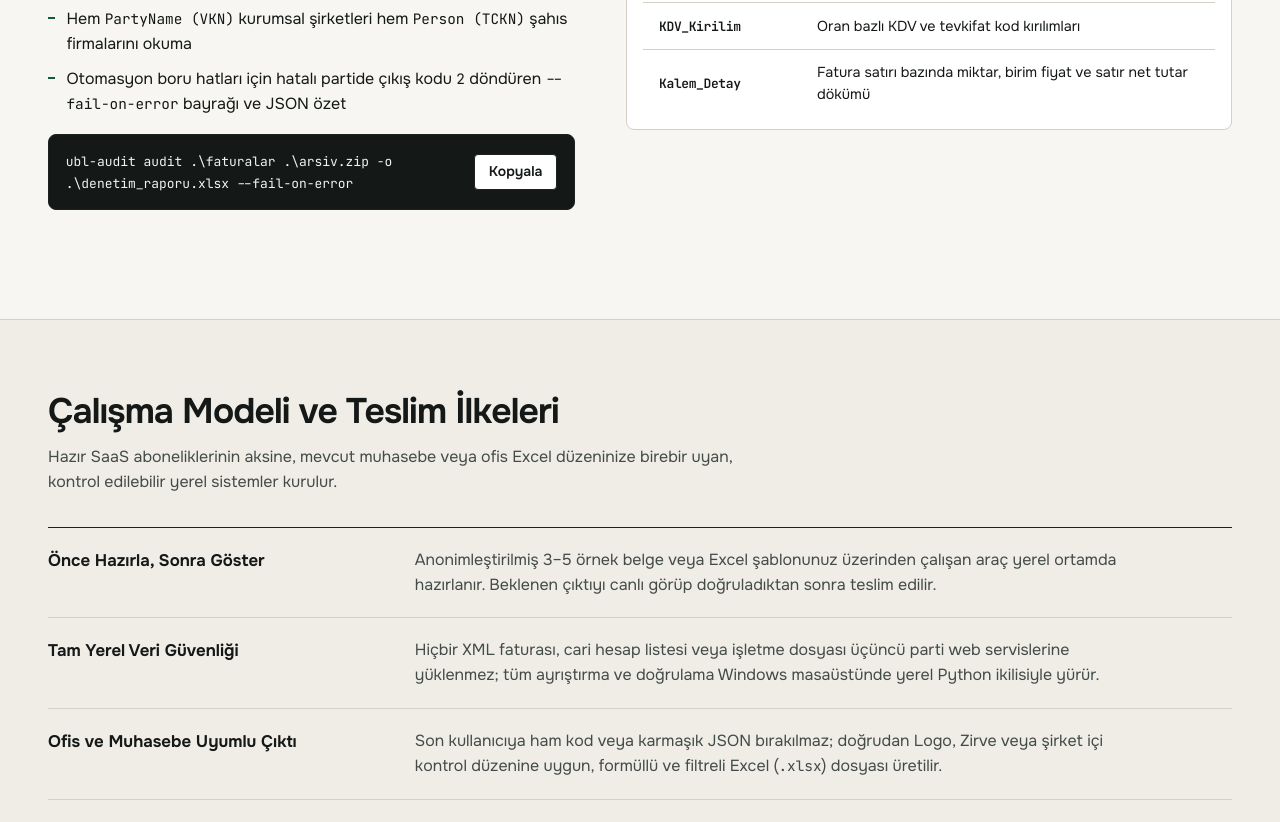
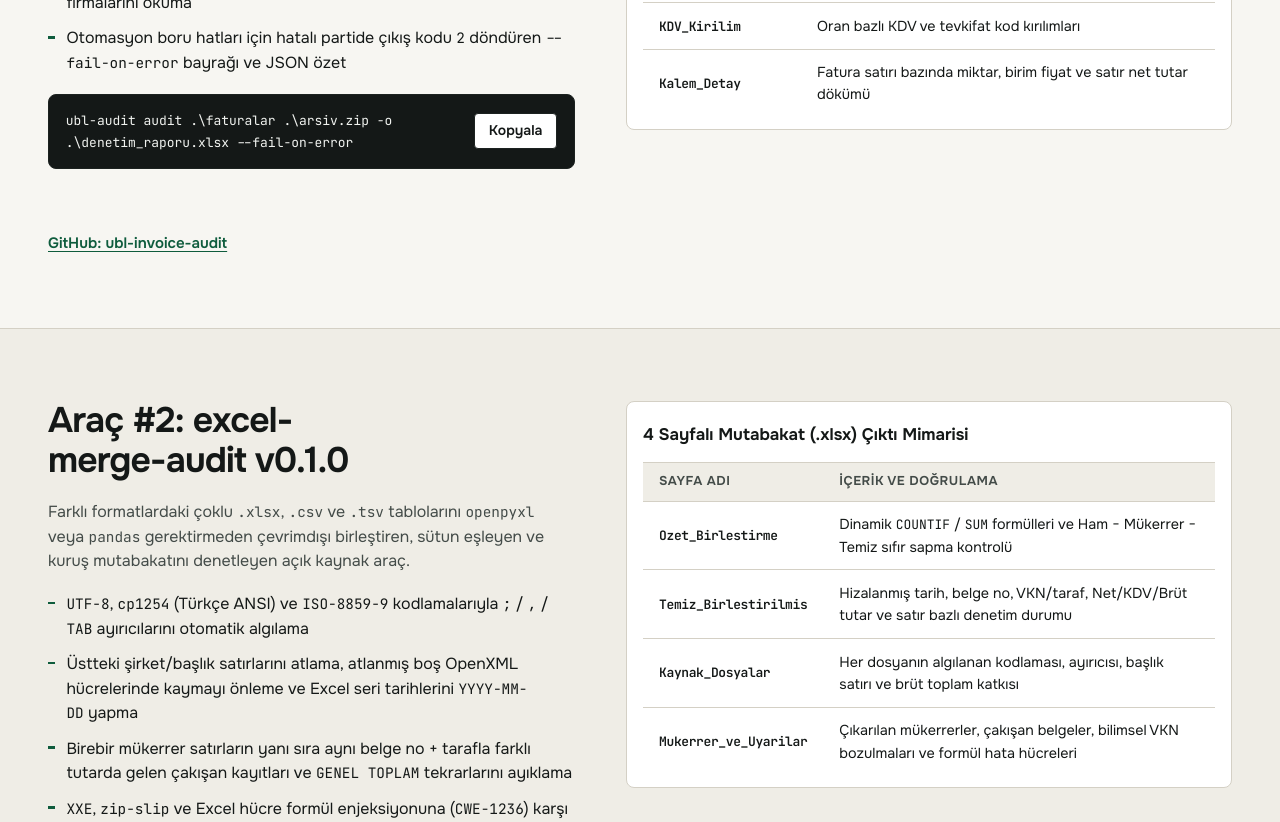
Before and after one commit to Rovtal/rovtal.github.io, a plain HTML site: page index.html in a window 1280 px wide. Shown: the part 1978-2800 px from the top of the page. Drawn offline with Linux system fonts and the light colour scheme.

Commit message:
feat: showcase excel-merge-audit alongside ubl-invoice-audit

```diff
--- a/app.js
+++ b/app.js
@@ -194,6 +194,12 @@
     "Komut panoya kopyalandı."
   );
   setupCopyButton(
+    "copy-merge-cli-btn",
+    () => (document.getElementById("merge-cli-command")?.textContent || "").trim(),
+    "copy-merge-feedback",
+    "Komut panoya kopyalandı."
+  );
+  setupCopyButton(
     "copy-email-btn",
     () => "rovtalai@gmail.com",
     "email-feedback",
--- a/index.html
+++ b/index.html
@@ -28,6 +28,7 @@
         <ul>
           <li><a href="#odak-alanlari">Odak Alanları</a></li>
           <li><a href="#denetim-motoru">ubl-invoice-audit</a></li>
+          <li><a href="#birlestirme-motoru">excel-merge-audit</a></li>
           <li><a href="#calisma-modeli">Çalışma Modeli</a></li>
           <li><a href="#iletisim">İletişim</a></li>
         </ul>
@@ -215,7 +216,9 @@
               <li>İleri Excel formülleri, pivot ve dinamik özet sayfalarıyla denetime hazır rapor teslimi</li>
             </ul>
             <p class="track-links">
-              <a href="https://github.com/Rovtal/ubl-invoice-audit" target="_blank" rel="noopener noreferrer">ubl-invoice-audit Kaynak Kodu</a>
+              <a href="https://github.com/Rovtal/ubl-invoice-audit" target="_blank" rel="noopener noreferrer">ubl-invoice-audit</a>
+              ·
+              <a href="https://github.com/Rovtal/excel-merge-audit" target="_blank" rel="noopener noreferrer">excel-merge-audit</a>
               ·
               <a href="#iletisim">Proje ve İş Görüşmesi</a>
             </p>
@@ -227,7 +230,7 @@
     <section id="denetim-motoru" class="section" aria-labelledby="engine-heading">
       <div class="container split-band">
         <div class="prose-col">
-          <h2 id="engine-heading">İlk Yayınlanan Araç: ubl-invoice-audit v0.1.0</h2>
+          <h2 id="engine-heading">Araç #1: ubl-invoice-audit v0.1.0</h2>
           <p>
             GİB ve özel entegratör arşivlerinden çıkan iç içe <code>.zip</code> ve <code>.xml</code> faturalarını bellekte ayrıştıran,
             dış varlık enjeksiyonuna (<code>XXE</code>) ve arşiv yol taşmasına (<code>zip-slip</code>) karşı kilitli açık kaynak denetim çekirdeği.
@@ -239,11 +242,14 @@
             <li>Otomasyon boru hatları için hatalı partide çıkış kodu <code>2</code> döndüren <code>--fail-on-error</code> bayrağı ve JSON özet</li>
           </ul>
 
-          <div class="cli-box" aria-label="Komut satırı kullanımı">
+          <div class="cli-box" aria-label="ubl-invoice-audit komut satırı kullanımı">
             <pre><code id="cli-command">ubl-audit audit .\faturalar .\arsiv.zip -o .\denetim_raporu.xlsx --fail-on-error</code></pre>
             <button type="button" id="copy-cli-btn" class="btn btn-secondary btn-small">Kopyala</button>
           </div>
           <p id="copy-feedback" class="copy-feedback" aria-live="polite"></p>
+          <p class="track-links">
+            <a href="https://github.com/Rovtal/ubl-invoice-audit" target="_blank" rel="noopener noreferrer">GitHub: ubl-invoice-audit</a>
+          </p>
         </div>
 
         <div class="table-col">
@@ -284,7 +290,66 @@
       </div>
     </section>
 
-    <section id="calisma-modeli" class="section section-alt" aria-labelledby="model-heading">
+    <section id="birlestirme-motoru" class="section section-alt" aria-labelledby="merge-heading">
+      <div class="container split-band">
+        <div class="prose-col">
+          <h2 id="merge-heading">Araç #2: excel-merge-audit v0.1.0</h2>
+          <p>
+            Farklı formatlardaki çoklu <code>.xlsx</code>, <code>.csv</code> ve <code>.tsv</code> tablolarını <code>openpyxl</code> veya <code>pandas</code>
+            gerektirmeden çevrimdışı birleştiren, sütun eşleyen ve kuruş mutabakatını denetleyen açık kaynak araç.
+          </p>
+          <ul class="spec-bullets">
+            <li><code>UTF-8</code>, <code>cp1254</code> (Türkçe ANSI) ve <code>ISO-8859-9</code> kodlamalarıyla <code>;</code> / <code>,</code> / <code>TAB</code> ayırıcılarını otomatik algılama</li>
+            <li>Üstteki şirket/başlık satırlarını atlama, atlanmış boş OpenXML hücrelerinde kaymayı önleme ve Excel seri tarihlerini <code>YYYY-MM-DD</code> yapma</li>
+            <li>Birebir mükerrer satırların yanı sıra aynı belge no + tarafla farklı tutarda gelen çakışan kayıtları ve <code>GENEL TOPLAM</code> tekrarlarını ayıklama</li>
+            <li><code>XXE</code>, <code>zip-slip</code> ve Excel hücre formül enjeksiyonuna (<code>CWE-1236</code>) karşı güvenli metin koruma katmanı</li>
+          </ul>
+
+          <div class="cli-box" aria-label="excel-merge-audit komut satırı kullanımı">
+            <pre><code id="merge-cli-command">excel-merge merge .\dosyalar -o .\birlesik_rapor.xlsx --json .\ozet.json --fail-on-error</code></pre>
+            <button type="button" id="copy-merge-cli-btn" class="btn btn-secondary btn-small">Kopyala</button>
+          </div>
+          <p id="copy-merge-feedback" class="copy-feedback" aria-live="polite"></p>
+          <p class="track-links">
+            <a href="https://github.com/Rovtal/excel-merge-audit" target="_blank" rel="noopener noreferrer">GitHub: excel-merge-audit</a>
+          </p>
+        </div>
+
+        <div class="table-col">
+          <div tabindex="0" role="region" aria-labelledby="merge-workbook-caption" class="table-wrapper">
+            <table class="spec-table">
+              <caption id="merge-workbook-caption">4 Sayfalı Mutabakat (.xlsx) Çıktı Mimarisi</caption>
+              <thead>
+                <tr>
+                  <th scope="col">Sayfa Adı</th>
+                  <th scope="col">İçerik ve Doğrulama</th>
+                </tr>
+              </thead>
+              <tbody>
+                <tr>
+                  <th scope="row"><code>Ozet_Birlestirme</code></th>
+                  <td>Dinamik <code>COUNTIF</code> / <code>SUM</code> formülleri ve Ham − Mükerrer − Temiz sıfır sapma kontrolü</td>
+                </tr>
+                <tr>
+                  <th scope="row"><code>Temiz_Birlestirilmis</code></th>
+                  <td>Hizalanmış tarih, belge no, VKN/taraf, Net/KDV/Brüt tutar ve satır bazlı denetim durumu</td>
+                </tr>
+                <tr>
+                  <th scope="row"><code>Kaynak_Dosyalar</code></th>
+                  <td>Her dosyanın algılanan kodlaması, ayırıcısı, başlık satırı ve brüt toplam katkısı</td>
+                </tr>
+                <tr>
+                  <th scope="row"><code>Mukerrer_ve_Uyarilar</code></th>
+                  <td>Çıkarılan mükerrerler, çakışan belgeler, bilimsel VKN bozulmaları ve formül hata hücreleri</td>
+                </tr>
+              </tbody>
+            </table>
+          </div>
+        </div>
+      </div>
+    </section>
+
+    <section id="calisma-modeli" class="section" aria-labelledby="model-heading">
       <div class="container">
         <h2 id="model-heading">Çalışma Modeli ve Teslim İlkeleri</h2>
         <p class="section-intro">
```
